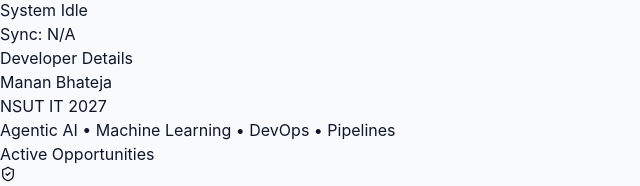
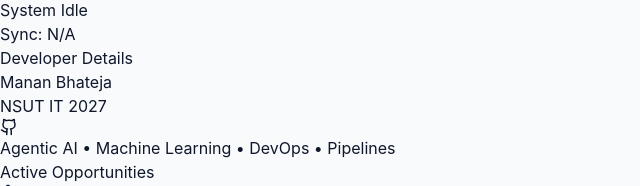
Before and after one commit to manan576/Job_Role_Finder, a React app in the folder frontend/: page / in a window 1280 px wide. Shown: the part 158-344 px from the top of the page, without its empty margins (0-640 px from the left). Built offline with nearby package versions, Linux system fonts and the light colour scheme; no server answers; the database is empty; the HTML template or start-up script is replaced by a standard one.

Commit message:
feat: add github link to developer details

```diff
--- a/frontend/src/App.jsx
+++ b/frontend/src/App.jsx
@@ -3,7 +3,8 @@
 import {
   LayoutDashboard, Briefcase, CheckSquare,
   Building2, ExternalLink, ShieldCheck,
-  Search, CheckCircle2, UserCircle, Command, Activity
+  Search, CheckCircle2, UserCircle, Command,
+  Activity, Github
 } from 'lucide-react';
 import { supabase } from './supabase';
 
@@ -223,9 +224,17 @@
           <div className="bg-white rounded-xl p-5 shadow-sm border border-slate-200 relative overflow-hidden group">
             <div className="absolute inset-0 bg-gradient-to-br from-indigo-50/80 to-fuchsia-50/80 opacity-0 group-hover:opacity-100 transition-opacity duration-500" />
             <div className="relative z-10">
-              <h4 className="text-[10px] font-bold uppercase tracking-widest text-slate-400 mb-1">Developer Details</h4>
-              <p className="text-sm font-bold text-slate-900 leading-tight">Manan Bhateja</p>
-              <p className="text-xs text-slate-500 mb-3 font-medium">NSUT IT 2027</p>
+              <h4 className="text-[10px] font-bold uppercase tracking-widest text-slate-400 mb-2">Developer Details</h4>
+
+              <div className="flex justify-between items-start mb-3">
+                <div>
+                  <p className="text-sm font-bold text-slate-900 leading-tight">Manan Bhateja</p>
+                  <p className="text-xs text-slate-500 font-medium">NSUT IT 2027</p>
+                </div>
+                <a href="https://github.com/manan576" target="_blank" rel="noreferrer" className="text-slate-400 hover:text-slate-900 transition-colors z-20">
+                  <Github size={18} />
+                </a>
+              </div>
 
               <p className="text-[11px] text-fuchsia-600 font-semibold leading-relaxed">Agentic AI • Machine Learning • DevOps • Pipelines</p>
             </div>
```
